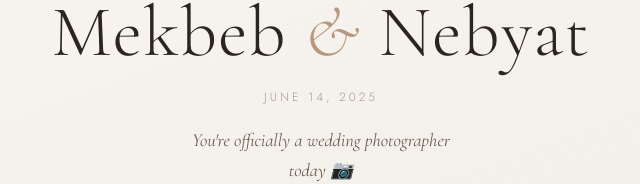
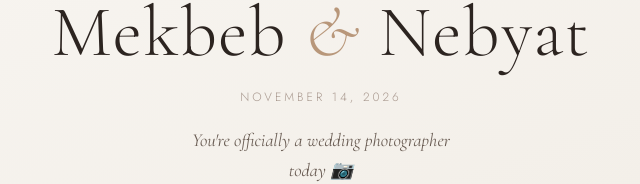
Before and after one commit to Metadel95/Serg, a React (Vite) app: page / in a window 1280 px wide. Shown: the part 324-508 px from the top of the page, without its empty margins (319-959 px from the left). Built offline with nearby package versions, Linux system fonts and the light colour scheme.

Commit message:
Update wedding date from June 14, 2025 to November 14, 2026

```diff
--- a/src/App.jsx
+++ b/src/App.jsx
@@ -202,7 +202,7 @@ export default function App() {
               Mekbeb <span>&amp;</span> Nebyat
             </h1>
             <p className={`welcome-date ${welcomeStep >= 2 ? 'visible' : ''}`}>
-              June 14, 2025
+              November 14, 2026
             </p>
             <p className={`welcome-invite ${welcomeStep >= 3 ? 'visible' : ''}`}>
               You're officially a wedding photographer today 📷
@@ -224,7 +224,7 @@ export default function App() {
           {/* Top bar */}
           <div className="top-bar fade-up fade-up-1">
             <div className="top-names">Mekbeb &amp; Nebyat</div>
-            <div className="top-date">June 14, 2025</div>
+            <div className="top-date">November 14, 2026</div>
           </div>
 
           {/* Main card */}
@@ -400,7 +400,7 @@ export default function App() {
             <div className="limit-emoji">🎊</div>
             <Ornament />
             <h2 className="limit-title">You're a legend!</h2>
-            <p className="limit-sub">Mekbeb &amp; Nebyat · June 14, 2025</p>
+            <p className="limit-sub">Mekbeb &amp; Nebyat · November 14, 2026</p>
             <p className="limit-body">
               You used all <strong>{MAX_UPLOADS} photos</strong> — thank you so much!
               Your memories are now safely in the couple's collection. 💛
```
